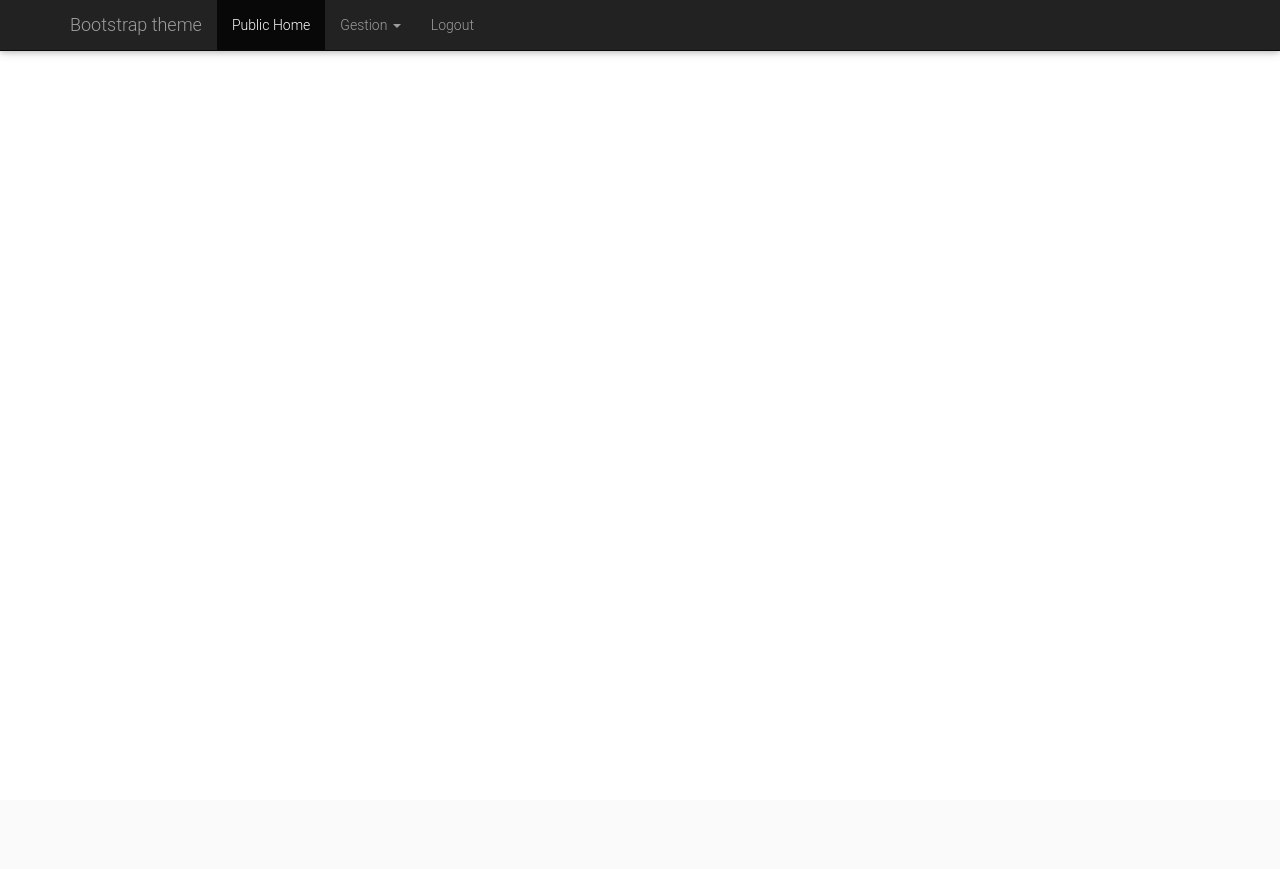
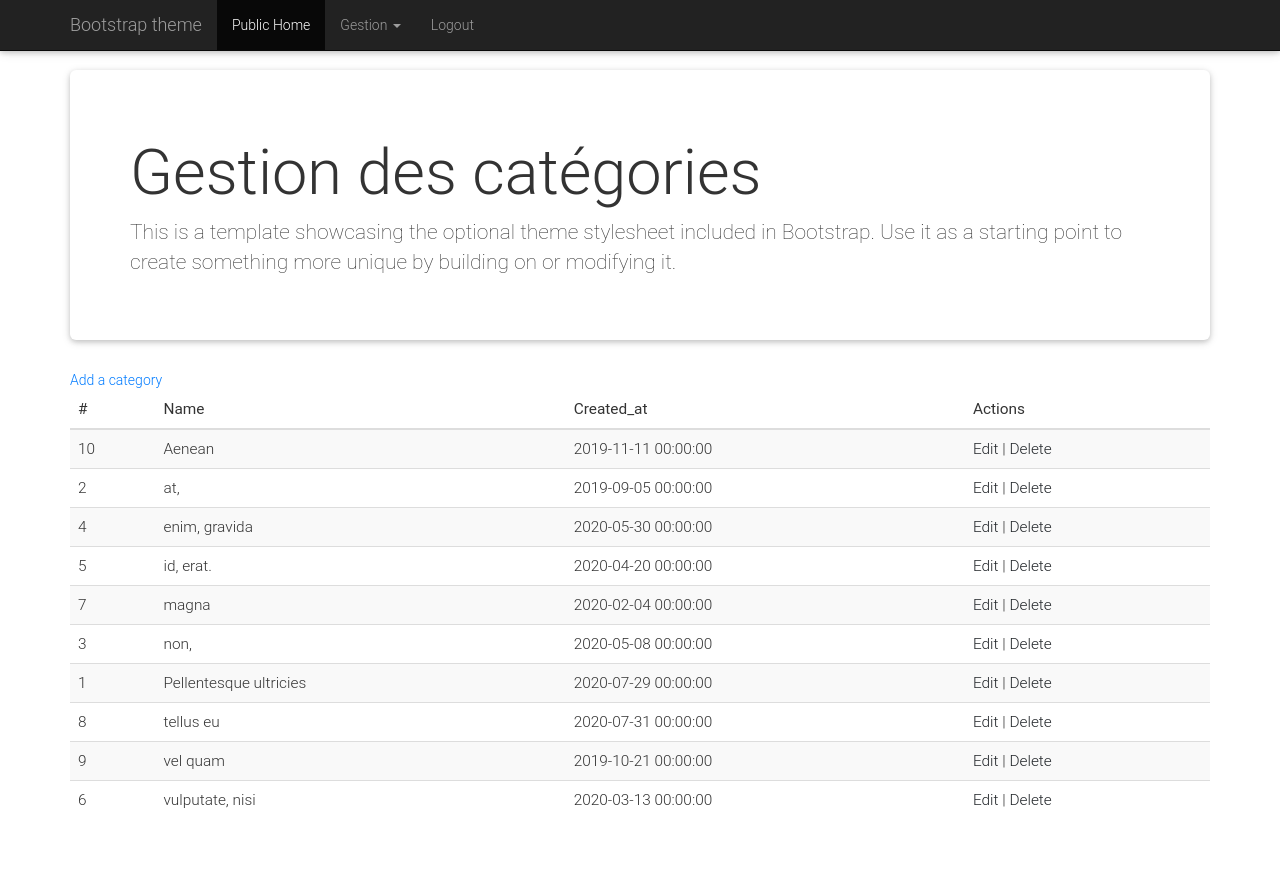
Before and after one commit to webiepscf/WED_PROJECT, a PHP site: page /categories in a window 1280 px wide. Before the commit the page ends 55 px from the top, so only its background shows below. Run offline with PHP 8.4, Linux system fonts and the light colour scheme; the visitor is signed in with stand-in values (Sample User, id 1); data comes from the database, SQL or seed files in the repository; some libraries are stand-ins or nearby versions.

Commit message:
Liste des catégories

```diff
--- /dev/null
+++ b/admin/app/controleurs/categoriesControleur.php
@@ -0,0 +1,16 @@
+<?php
+/*
+  ./app/controleurs/categoriesControleur.php
+ */
+namespace App\Controleurs\CategoriesControleur;
+
+function indexAction(\PDO $connexion) {
+  // Je mets la liste des categories dans $categories
+    include_once '../app/modeles/categoriesModele.php';
+    $categories = \App\Modeles\CategoriesModele\findAll($connexion);
+  // Je charge la vue index dans $content
+    GLOBAL $content;
+    ob_start();
+      include '../app/vues/categories/index.php';
+    $content = ob_get_clean();
+}
--- /dev/null
+++ b/admin/app/modeles/categoriesModele.php
@@ -0,0 +1,13 @@
+<?php
+/*
+  ./app/modeles/categoriesModele.php
+ */
+namespace App\Modeles\CategoriesModele;
+
+function findAll(\PDO $connexion) {
+  $sql = "SELECT *
+          FROM categories
+          ORDER BY name ASC;";
+  $rs = $connexion->query($sql);
+  return $rs->fetchAll(\PDO::FETCH_ASSOC);
+}
--- a/admin/app/routeur.php
+++ b/admin/app/routeur.php
@@ -3,6 +3,8 @@
   ./app/routeur.php
  */
 
- if (isset($_GET['user'])):
+ if (isset($_GET['categories'])) :
+  include_once '../app/routeurs/categories.php';
+ elseif (isset($_GET['user'])):
    include_once '../app/routeurs/user.php';
  endif;
--- /dev/null
+++ b/admin/app/routeurs/categories.php
@@ -0,0 +1,16 @@
+<?php
+/*
+  ./app/routeurs/user.php
+ */
+
+include '../app/controleurs/categoriesControleur.php';
+
+switch ($_GET['categories']) {
+  default:
+  // LISTE DES CATEGORIES
+  // PATTERN: index.php?categories=index
+  // CTRL: catgeoriesControleur
+  // ACTION: index
+    \App\Controleurs\CategoriesControleur\indexAction($connexion);
+    break;
+}
--- /dev/null
+++ b/admin/app/vues/categories/index.php
@@ -0,0 +1,37 @@
+<?php
+/*
+  ./app/vues/categories/index.php
+  Variables disponibles:
+    - $categories ARRAY(ARRAY(id, namen created_at))
+ */
+?>
+<div class="jumbotron">
+  <h1>Gestion des catégories</h1>
+  <p>This is a template showcasing the optional theme stylesheet included in Bootstrap. Use it as a starting point to create something more unique by building on or modifying it.</p>
+</div>
+<div class="">
+    <a href="#">Add a category</a>
+</div>
+<table class="table table-striped">
+  <thead>
+    <tr>
+      <th>#</th>
+      <th>Name</th>
+      <th>Created_at</th>
+      <th>Actions</th>
+    </tr>
+  </thead>
+  <tbody>
+    <?php foreach ($categories as $categorie): ?>
+      <tr>
+        <td><?php echo $categorie['id']; ?></td>
+        <td><?php echo $categorie['name']; ?></td>
+        <td><?php echo $categorie['created_at']; ?></td>
+        <td>
+          <a href="#">Edit</a> |
+          <a href="#">Delete</a>
+        </td>
+      </tr>
+    <?php endforeach; ?>
+  </tbody>
+</table>
--- a/admin/app/vues/template/partials/_head.php
+++ b/admin/app/vues/template/partials/_head.php
@@ -29,6 +29,7 @@
 
 <!-- Custom styles for this template -->
 <link href="theme.css" rel="stylesheet">
+<link rel="stylesheet" href="app.css">
 
 <!-- Just for debugging purposes. Don't actually copy these 2 lines! -->
 <!--[if lt IE 9]><script src="../../assets/js/ie8-responsive-file-warning.js"></script><![endif]-->
--- a/admin/app/vues/template/partials/_nav.php
+++ b/admin/app/vues/template/partials/_nav.php
@@ -22,7 +22,7 @@
           <a href="#" class="dropdown-toggle" data-toggle="dropdown" role="button" aria-haspopup="true" aria-expanded="false">Gestion <span class="caret"></span></a>
           <ul class="dropdown-menu">
             <li class="dropdown-header">Categéories</li>
-            <li><a href="#">Liste des catégories</a></li>
+            <li><a href="categories">Liste des catégories</a></li>
             <li><a href="#">Ajouter une catégorie</a></li>
             <li role="separator" class="divider"></li>
             <li class="dropdown-header">Tags</li>
--- /dev/null
+++ b/admin/www/app.css
@@ -0,0 +1,3 @@
+table th, table td {
+  font-size: 1.1em;
+}
```
Also changed, not shown: admin/www/.htaccess.
